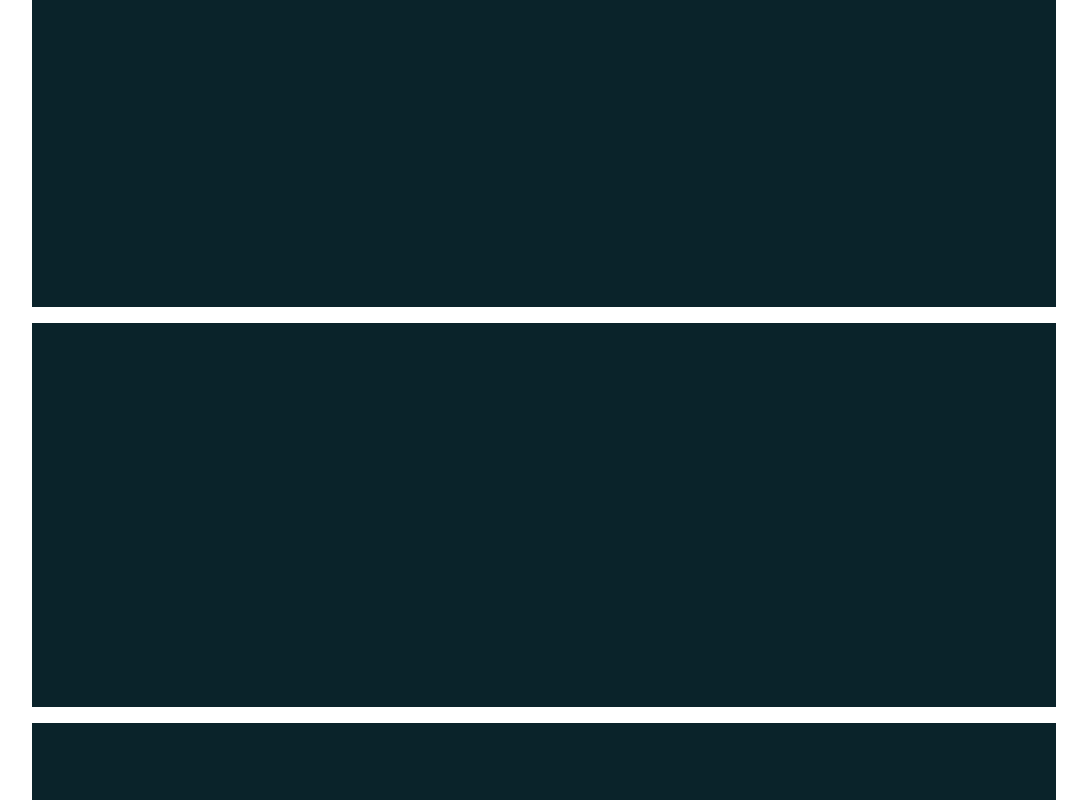
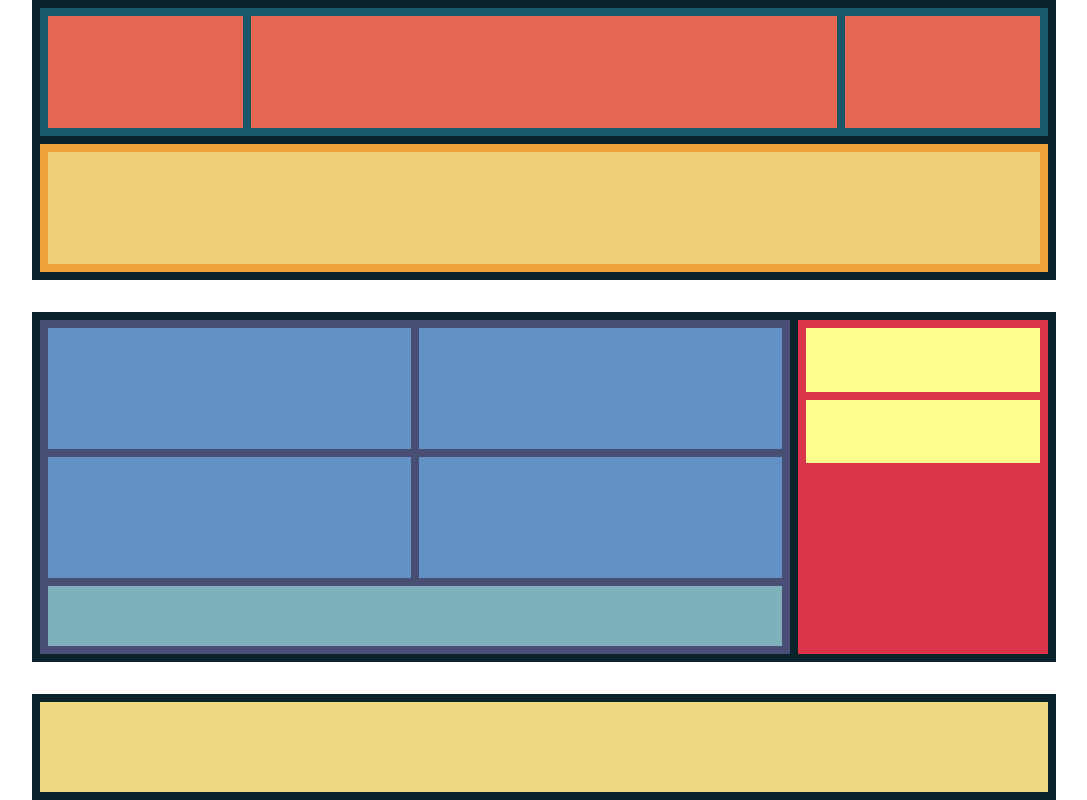
Before and after one commit to isasimo-itacademy/vue-sprint1-tasca3, a plain HTML site: page Nivell 1/index.html in a window 1280 px wide. Shown: the whole page, without its empty margins (96-1183 px from the left). Drawn offline with Linux system fonts and the light colour scheme.

Commit message:
structure for desktop

```diff
--- a/Nivell 1/index.html
+++ b/Nivell 1/index.html
@@ -12,13 +12,34 @@
 <body>
     <div class="container">
         <header class="header">
-
+            <nav class="bar">
+                <div class="logo"></div>
+                <nav class="menu"></nav>
+                <div class="social"></div>
+            </nav>
+            <div class="hero">
+                <div class="hero-content"></div>
+            </div>
         </header>
-        <section class="main">
-
-        </section>
+        <main class="main">
+            <article class="topics">
+                <div class="topics-wrapper">
+                    <section class="category"></section>
+                    <section class="category"></section>
+                </div>
+                <div class="topics-wrapper">
+                    <section class="category"></section>
+                    <section class="category"></section>
+                </div>
+                <div class="search"></div>
+            </article>
+            <aside class="aside">
+                <div class="news"></div>
+                <div class="news"></div>
+            </aside>
+        </main>
         <footer class="footer">
-
+            <div class="copyright"></div>
         </footer>
     </div>
 </body>
--- a/Nivell 1/styles.css
+++ b/Nivell 1/styles.css
@@ -10,22 +10,119 @@
   margin: 0 auto;
   display: flex;
   flex-direction: column;
-  gap: 2%;
+  gap: 4%;
 }
 
-  /* Header */
+/* Header */
 
 .header {
   flex-basis: 40%;
   background-color: #0a232a;
+  display: flex;
+  flex-direction: column;
+  gap: 8px;
+  padding: 8px;
 }
+
+.header .bar {
+  flex-basis: 50%;
+  background-color: #19596b;
+  display: flex;
+  flex-direction: row;
+  gap: 8px;
+  padding: 8px;
+}
+
+.header .bar .logo {
+  flex-basis: 20%;
+  background-color: #e66852;
+}
+
+.header .bar .menu {
+  flex-basis: 60%;
+  background-color: #e66852;
+}
+
+.header .bar .social {
+  flex-basis: 20%;
+  background-color: #e66852;
+}
+
+.header .hero {
+  flex-basis: 50%;
+  background-color: #f0a038;
+  display: flex;
+  flex-direction: row;
+  padding: 8px;
+}
+
+.header .hero .hero-content {
+  flex-basis: 100%;
+  background-color: #eece77;
+}
+
+/* Main */
 
 .main {
   flex-basis: 50%;
   background-color: #0a232a;
+  display: flex;
+  flex-direction: row;
+  gap: 8px;
+  padding: 8px;
 }
 
+.main .topics {
+  flex-basis: 75%;
+  background-color: #494e74;
+  display: flex;
+  flex-direction: column;
+  gap: 8px;
+  padding: 8px;
+}
+
+.main .topics .topics-wrapper {
+  flex-basis: 67%;
+  display: flex;
+  flex-flow: row column;
+  align-items: stretch;
+  gap: 8px;
+}
+
+.main .topics .topics-wrapper .category {
+  flex-basis: 100%;
+  background-color: #6391c5;
+}
+
+.main .topics .search {
+  flex-basis: 33%;
+  background-color: #7eb1b9;
+}
+
+.main .aside {
+  flex-basis: 25%;
+  background-color: #db354b;
+  display: flex;
+  flex-direction: column;
+  gap: 8px;
+  padding: 8px;
+}
+
+.main .aside .news {
+  flex-basis: 20%;
+  background-color: #fffd8b;
+}
+
+/* Footer */
+
 .footer {
-  flex-basis: 10%;
+  flex-basis: 15%;
   background-color: #0a232a;
+  display: flex;
+  padding: 8px;
 }
+
+.footer .copyright {
+  flex-basis: 100%;
+  background-color: #eeda81;
+}
```
Also changed, not shown: 1 other file.
